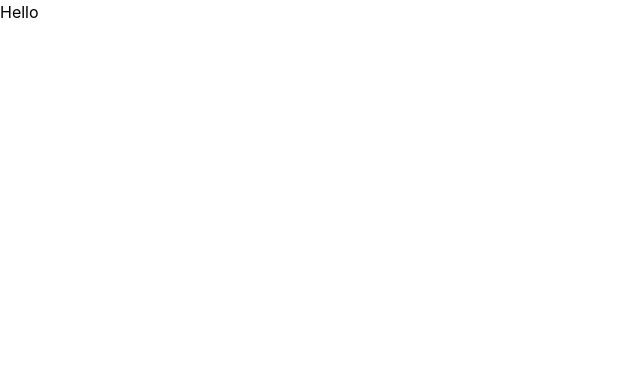
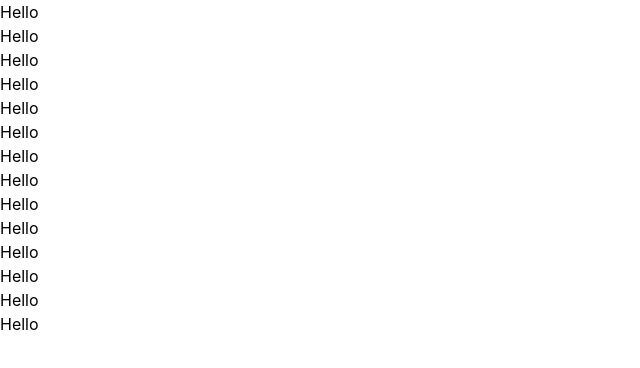
Before and after one commit to khanzada44/react-project, a React (Vite) app in the folder ReactRouter/: page / in a window 1280 px wide. Shown: the top 368 px of the page, without its empty margins (0-640 px from the left). Built offline with nearby package versions, Linux system fonts and the light colour scheme.

Commit message:
miltiple div

```diff
--- a/ReactRouter/src/App.jsx
+++ b/ReactRouter/src/App.jsx
@@ -10,6 +10,19 @@ function App() {
   return (
     <>
         <div>Hello</div>
+        <div>Hello</div>
+        <div>Hello</div>
+        <div>Hello</div>
+        <div>Hello</div>
+        <div>Hello</div>
+        <div>Hello</div>
+        <div>Hello</div>
+        <div>Hello</div>
+        <div>Hello</div>
+        <div>Hello</div>
+        <div>Hello</div>
+        <div>Hello</div>
+        <div>Hello</div>
     </>
   )
 }
```
